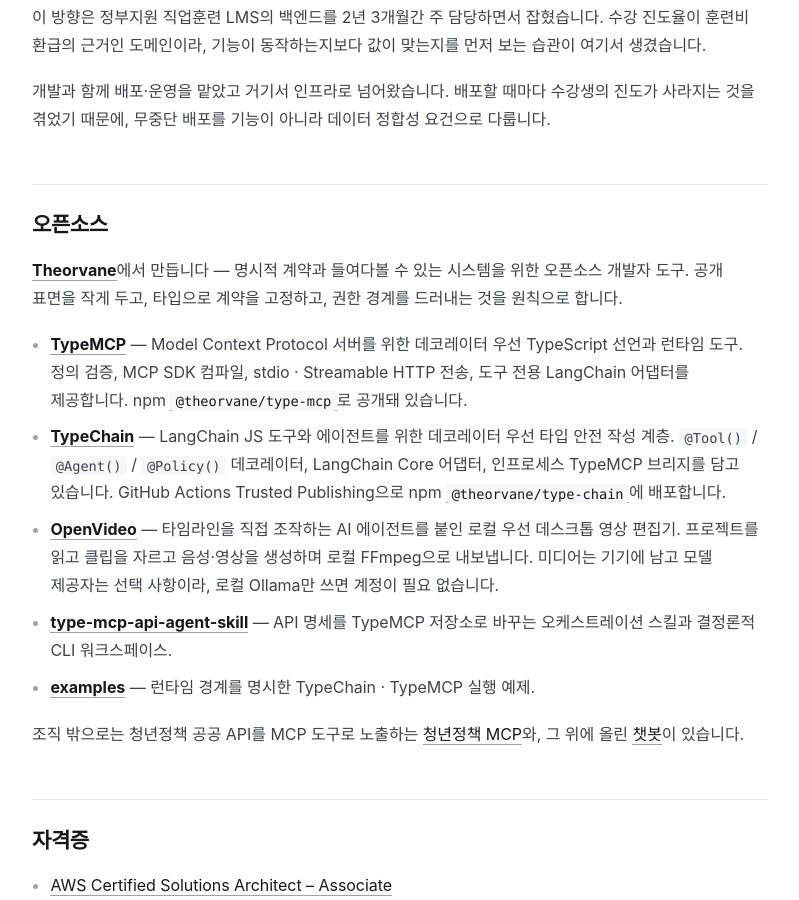
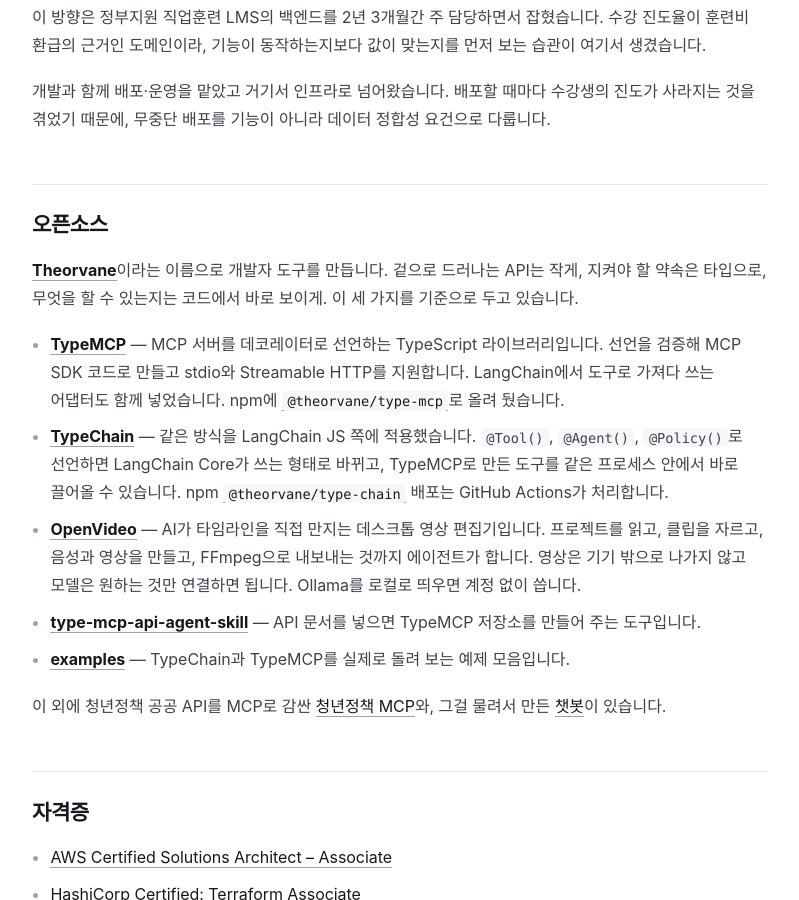
Before and after one commit to sjungwon03/sjungwon03.github.io, a Jekyll site: the page built from ko/about.md, in a window 1280 px wide and 900 px high, scrolled down 384 px. Shown: the whole window, without its empty margins (152-951 px from the left). Built offline with Jekyll 4.4.1, drawn with Linux system fonts in a browser that asks for light colours; some web fonts are replaced.

Commit message:
한국어 오픈소스 설명을 번역체에서 자연스러운 문장으로
'데코레이터 우선', '타입 안전 작성 계층', '로컬 우선',
'결정론적 CLI 워크스페이스' 같은 직역 표현을 걷어내고
무엇을 하는 도구인지 그대로 풀어 썼습니다.

Co-Authored-By: Claude Opus 5 <noreply@anthropic.com>

```diff
--- a/ko/about.md
+++ b/ko/about.md
@@ -16,15 +16,15 @@ description: 손정원 — 클라우드 인프라 · 백엔드 엔지니어. The
 
 ## 오픈소스
 
-[**Theorvane**](https://theorvane.tech)에서 만듭니다 — 명시적 계약과 들여다볼 수 있는 시스템을 위한 오픈소스 개발자 도구. 공개 표면을 작게 두고, 타입으로 계약을 고정하고, 권한 경계를 드러내는 것을 원칙으로 합니다.
+[**Theorvane**](https://theorvane.tech)이라는 이름으로 개발자 도구를 만듭니다. 겉으로 드러나는 API는 작게, 지켜야 할 약속은 타입으로, 무엇을 할 수 있는지는 코드에서 바로 보이게. 이 세 가지를 기준으로 두고 있습니다.
 
-- [**TypeMCP**](https://github.com/Theorvane/type-mcp) — Model Context Protocol 서버를 위한 데코레이터 우선 TypeScript 선언과 런타임 도구. 정의 검증, MCP SDK 컴파일, stdio · Streamable HTTP 전송, 도구 전용 LangChain 어댑터를 제공합니다. npm [`@theorvane/type-mcp`](https://www.npmjs.com/package/@theorvane/type-mcp)로 공개돼 있습니다.
-- [**TypeChain**](https://github.com/Theorvane/type-chain) — LangChain JS 도구와 에이전트를 위한 데코레이터 우선 타입 안전 작성 계층. `@Tool()` / `@Agent()` / `@Policy()` 데코레이터, LangChain Core 어댑터, 인프로세스 TypeMCP 브리지를 담고 있습니다. GitHub Actions Trusted Publishing으로 npm [`@theorvane/type-chain`](https://www.npmjs.com/package/@theorvane/type-chain)에 배포합니다.
-- [**OpenVideo**](https://github.com/Theorvane/openvideo) — 타임라인을 직접 조작하는 AI 에이전트를 붙인 로컬 우선 데스크톱 영상 편집기. 프로젝트를 읽고 클립을 자르고 음성·영상을 생성하며 로컬 FFmpeg으로 내보냅니다. 미디어는 기기에 남고 모델 제공자는 선택 사항이라, 로컬 Ollama만 쓰면 계정이 필요 없습니다.
-- [**type-mcp-api-agent-skill**](https://github.com/Theorvane/type-mcp-api-agent-skill) — API 명세를 TypeMCP 저장소로 바꾸는 오케스트레이션 스킬과 결정론적 CLI 워크스페이스.
-- [**examples**](https://github.com/Theorvane/examples) — 런타임 경계를 명시한 TypeChain · TypeMCP 실행 예제.
+- [**TypeMCP**](https://github.com/Theorvane/type-mcp) — MCP 서버를 데코레이터로 선언하는 TypeScript 라이브러리입니다. 선언을 검증해 MCP SDK 코드로 만들고 stdio와 Streamable HTTP를 지원합니다. LangChain에서 도구로 가져다 쓰는 어댑터도 함께 넣었습니다. npm에 [`@theorvane/type-mcp`](https://www.npmjs.com/package/@theorvane/type-mcp)로 올려 뒀습니다.
+- [**TypeChain**](https://github.com/Theorvane/type-chain) — 같은 방식을 LangChain JS 쪽에 적용했습니다. `@Tool()`, `@Agent()`, `@Policy()`로 선언하면 LangChain Core가 쓰는 형태로 바뀌고, TypeMCP로 만든 도구를 같은 프로세스 안에서 바로 끌어올 수 있습니다. npm [`@theorvane/type-chain`](https://www.npmjs.com/package/@theorvane/type-chain) 배포는 GitHub Actions가 처리합니다.
+- [**OpenVideo**](https://github.com/Theorvane/openvideo) — AI가 타임라인을 직접 만지는 데스크톱 영상 편집기입니다. 프로젝트를 읽고, 클립을 자르고, 음성과 영상을 만들고, FFmpeg으로 내보내는 것까지 에이전트가 합니다. 영상은 기기 밖으로 나가지 않고 모델은 원하는 것만 연결하면 됩니다. Ollama를 로컬로 띄우면 계정 없이 씁니다.
+- [**type-mcp-api-agent-skill**](https://github.com/Theorvane/type-mcp-api-agent-skill) — API 문서를 넣으면 TypeMCP 저장소를 만들어 주는 도구입니다.
+- [**examples**](https://github.com/Theorvane/examples) — TypeChain과 TypeMCP를 실제로 돌려 보는 예제 모음입니다.
 
-조직 밖으로는 청년정책 공공 API를 MCP 도구로 노출하는 [청년정책 MCP](https://github.com/sjungwon03/data-go-youth-policy-mcp)와, 그 위에 올린 [챗봇](https://github.com/sjungwon03/data-go-youth-policy-chatbot)이 있습니다.
+이 외에 청년정책 공공 API를 MCP로 감싼 [청년정책 MCP](https://github.com/sjungwon03/data-go-youth-policy-mcp)와, 그걸 물려서 만든 [챗봇](https://github.com/sjungwon03/data-go-youth-policy-chatbot)이 있습니다.
 
 ## 자격증
 
--- a/ko/index.html
+++ b/ko/index.html
@@ -7,7 +7,7 @@ alt_url: /
 ---
 <section class="home-head">
   <h1>만든 것과<br>그때 고민한 것을 적습니다.</h1>
-  <p>클라우드 인프라와 백엔드를 다룹니다. <a href="https://theorvane.tech">Theorvane</a>에서 MCP와 LangChain을 위한 타입 계약 도구를 오픈소스로 만들고, 그 판단의 근거를 적어 둡니다.</p>
+  <p>클라우드 인프라와 백엔드를 다룹니다. <a href="https://theorvane.tech">Theorvane</a>에서 MCP와 LangChain을 다루는 개발자 도구를 오픈소스로 만들고, 왜 그렇게 만들었는지를 여기에 적습니다.</p>
 </section>
 
 {%- assign posts = site.posts | where: "lang", "ko" -%}
```
Also changed, not shown: _posts/2026-07-30-ko-hello.md (+1 -1 lines).
